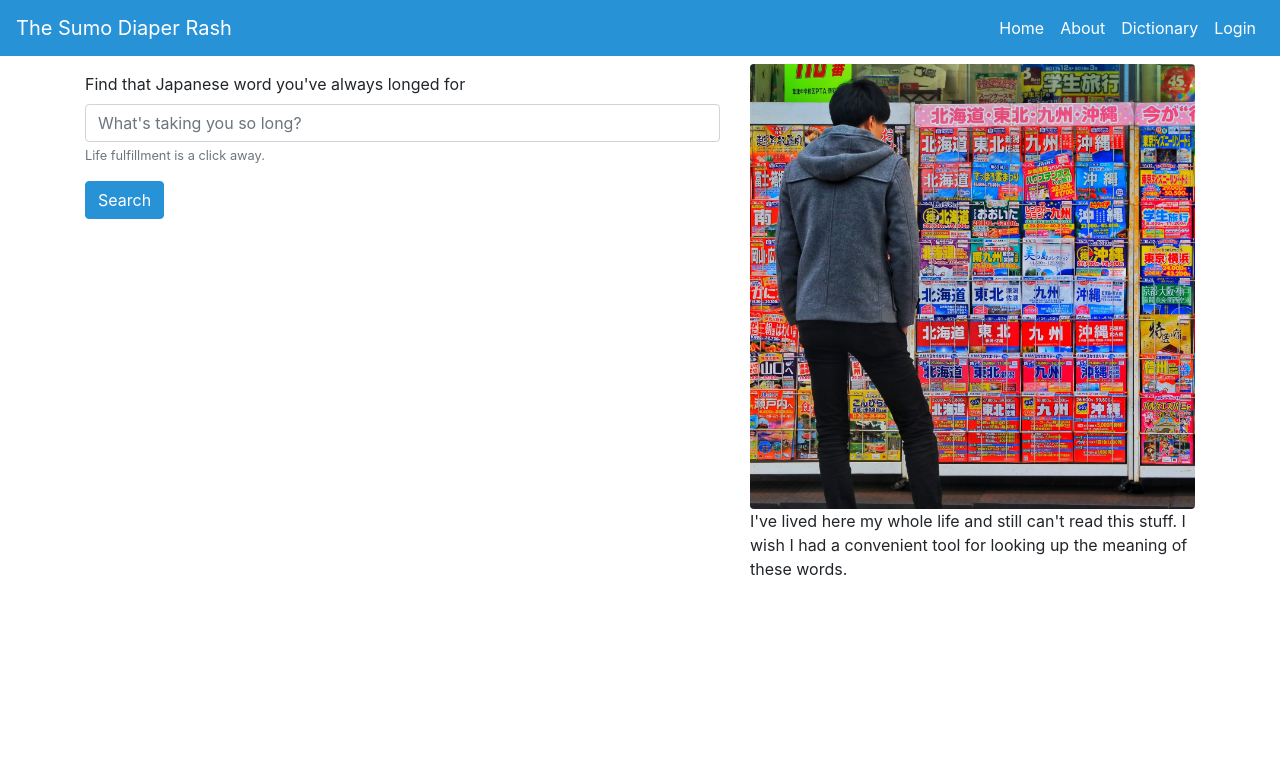
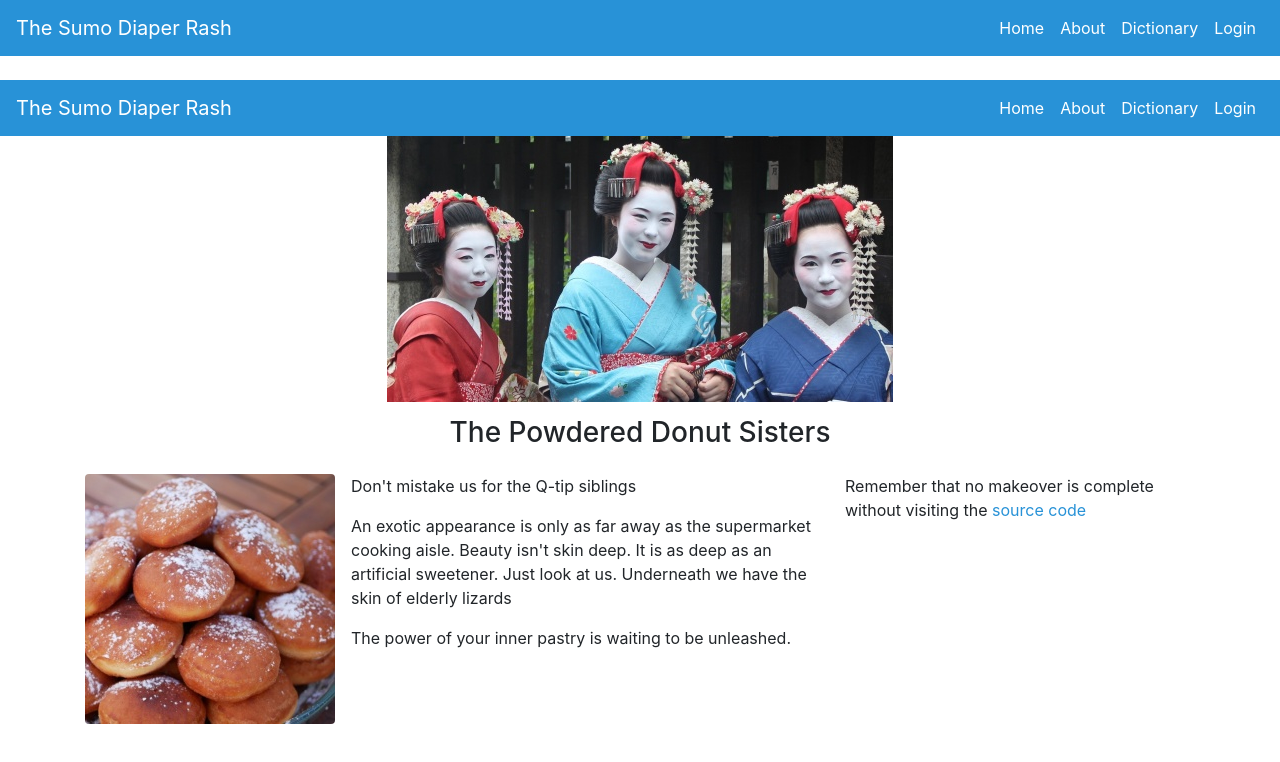
Before and after one commit to onionpeel/vocab-app, a React (Create React App) app in the folder client/: page /about in a window 1280 px wide. Shown: the top 762 px of the page. Built offline with nearby package versions, Linux system fonts and the light colour scheme.

Commit message:
Adds Switch and Routes to app.js

```diff
--- a/client/src/App.js
+++ b/client/src/App.js
@@ -5,12 +5,29 @@ import About from './components/About';
 import Dictionary from './components/Dictionary';
 import VocabList from './components/VocabList';
 import Registration from './components/Registration';
+import Header from './components/Header';
+import {BrowserRouter as Router,
+  Switch,
+  Route,
+  Link} from 'react-router-dom';
 
-function App() {
+const App = () => {
   return (
-    <div>
-      <Dictionary />
-    </div>
+    <Router>
+      <div>
+        <Header />
+        <Link to='/'>Home</Link>
+
+        <Switch>
+          <Route exact path='/' component={Home} />
+          <Route path='/dictionary' component={Dictionary} />
+          <Route path='/about' component={About} />
+          <Route path='/vocablist' component={VocabList} />
+          <Route path='/registration' component={Registration} />
+        </Switch>
+      </div>
+    </Router>
+
   );
 }
 
--- a/client/src/components/Header.css
+++ b/client/src/components/Header.css
@@ -1,6 +1,5 @@
 .navbar {
   background-color: #2892D7;
-  margin-bottom: 0.5em;
 }
 
 .navbar-light .navbar-brand {
--- a/client/src/components/Home.js
+++ b/client/src/components/Home.js
@@ -1,12 +1,10 @@
 import React from 'react';
 import {Jumbotron, Container, Row, Col, Image} from 'react-bootstrap';
 import './Home.css';
-import Header from './Header';
 
 const Home = () => {
     return (
       <div>
-        <Header />
         <Container>
           <Jumbotron className="jumbo-img">
             <h2>Prepare yourself for an eclipse of the rising sun</h2>
--- a/package.json
+++ b/package.json
@@ -29,6 +29,7 @@
     "jest": "^24.9.0",
     "jsonwebtoken": "^8.5.1",
     "mongoose": "^5.7.1",
+    "react-router-dom": "^5.1.2",
     "uuid": "^3.3.3"
   },
   "devDependencies": {
```
Also changed, not shown: 1 other file (tests, documents, lock files or other folders).
